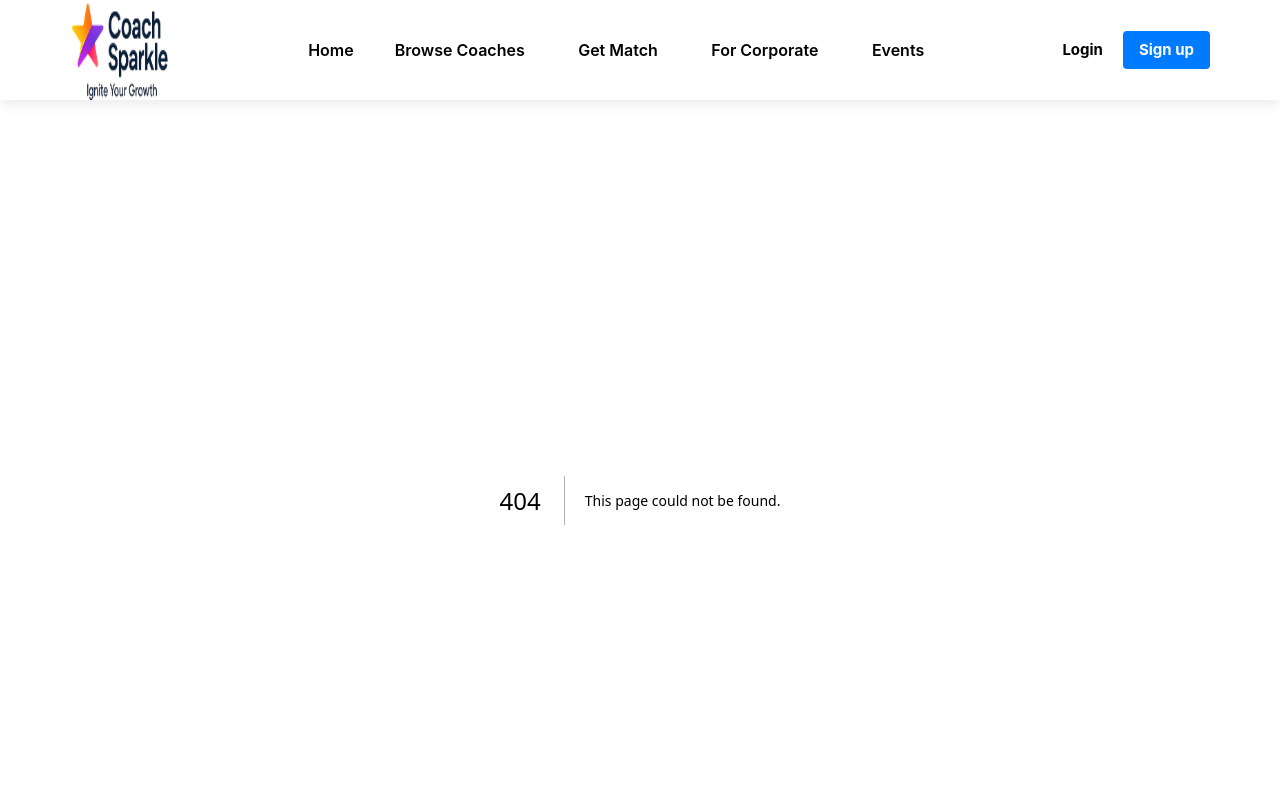
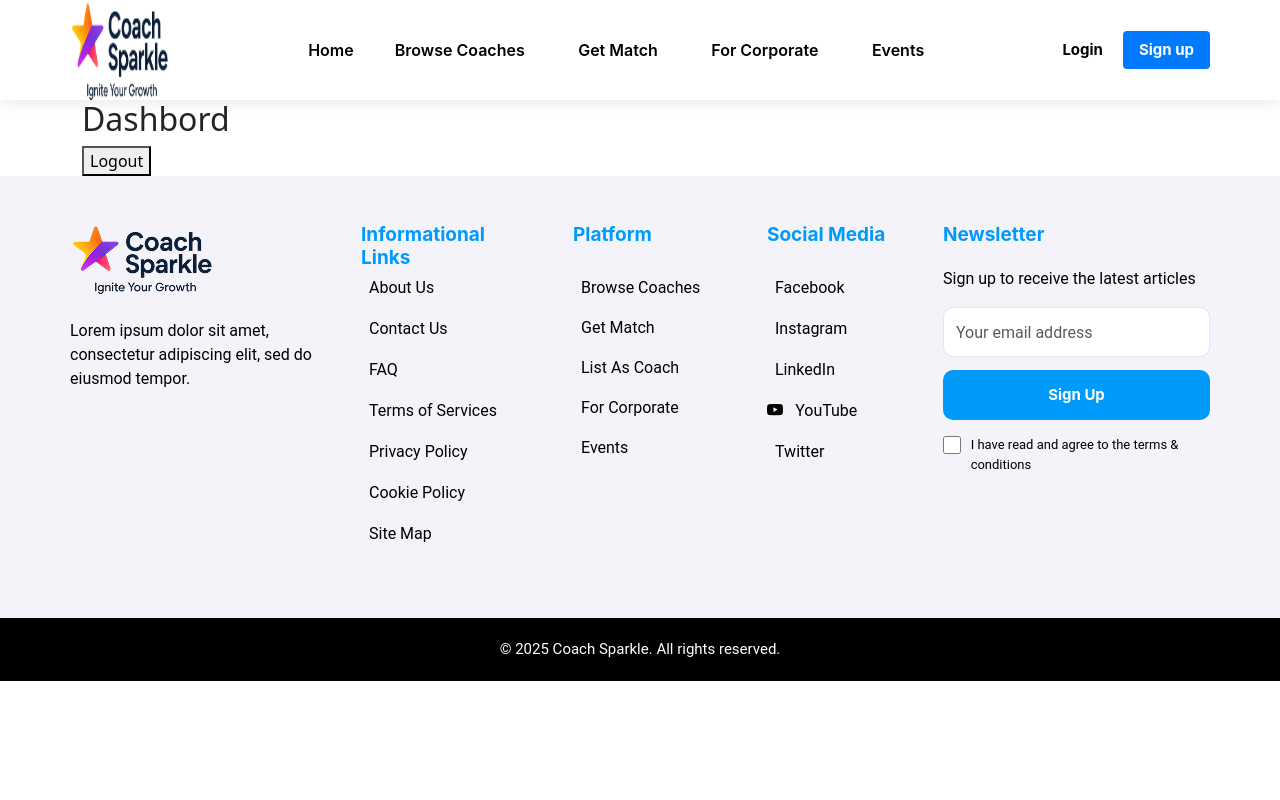
Before and after one commit to erdevkumar7/coachsparkle, a Next.js app: page /dashboard in a window 1280 px wide. Before the commit this address had no page. Shown: the top 800 px of the page. Built offline with nearby package versions, Linux system fonts and the light colour scheme; sample sign-in values are in the browser's storage.

Commit message:
dummy dashboard

```diff
--- /dev/null
+++ b/src/app/dashboard/page.jsx
@@ -0,0 +1,39 @@
+'use client';
+import { useEffect, useState } from 'react';
+import { useRouter } from 'next/navigation';
+
+export default function Dashboard() {
+    const router = useRouter();
+    useEffect(() => {
+        const token = localStorage.getItem('token');
+        if (!token) {
+            router.push('/login');
+        }
+    }, []);
+    const handleLogout = () => {
+        localStorage.removeItem('token');
+        localStorage.removeItem('user');
+        router.push('/login');
+    };
+
+    return (
+        <>
+            <div className="coach-banner-add">
+                <div className="coach-profile-list-add">
+                    <div className="container">
+                        <div className="row coach-profile-list-inner">
+                            <div className="col-md-8 coach-profile-list-left">
+                                <div className="coach-profile-content">
+                                    <h2>
+                                        Dashbord
+                                    </h2>
+                                    <button onClick={handleLogout}>Logout</button>
+                                </div>
+                            </div>
+                        </div>
+                    </div>
+                </div>
+            </div>
+        </>
+    )
+}
```
Also changed, not shown: src/app/login/page.jsx (+11 -8 lines), src/app/register/page.jsx (+3 -10 lines).
